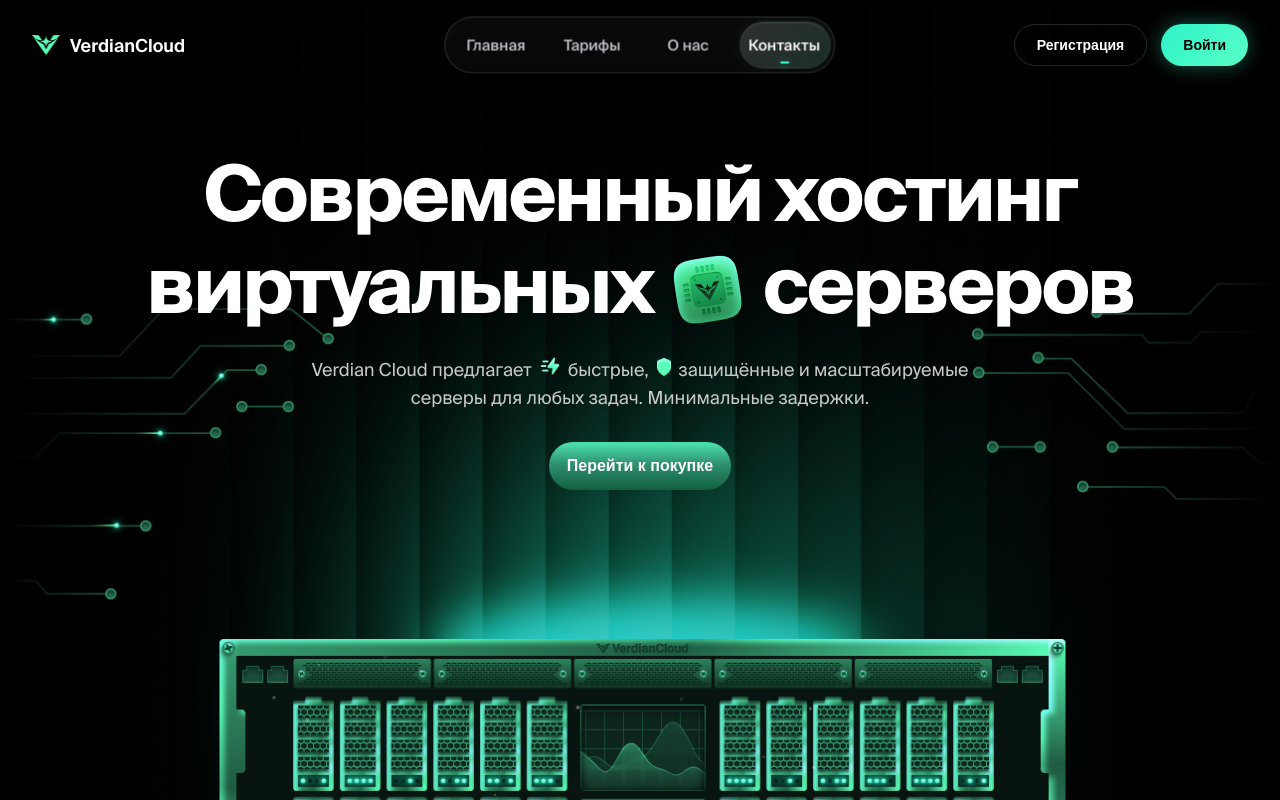
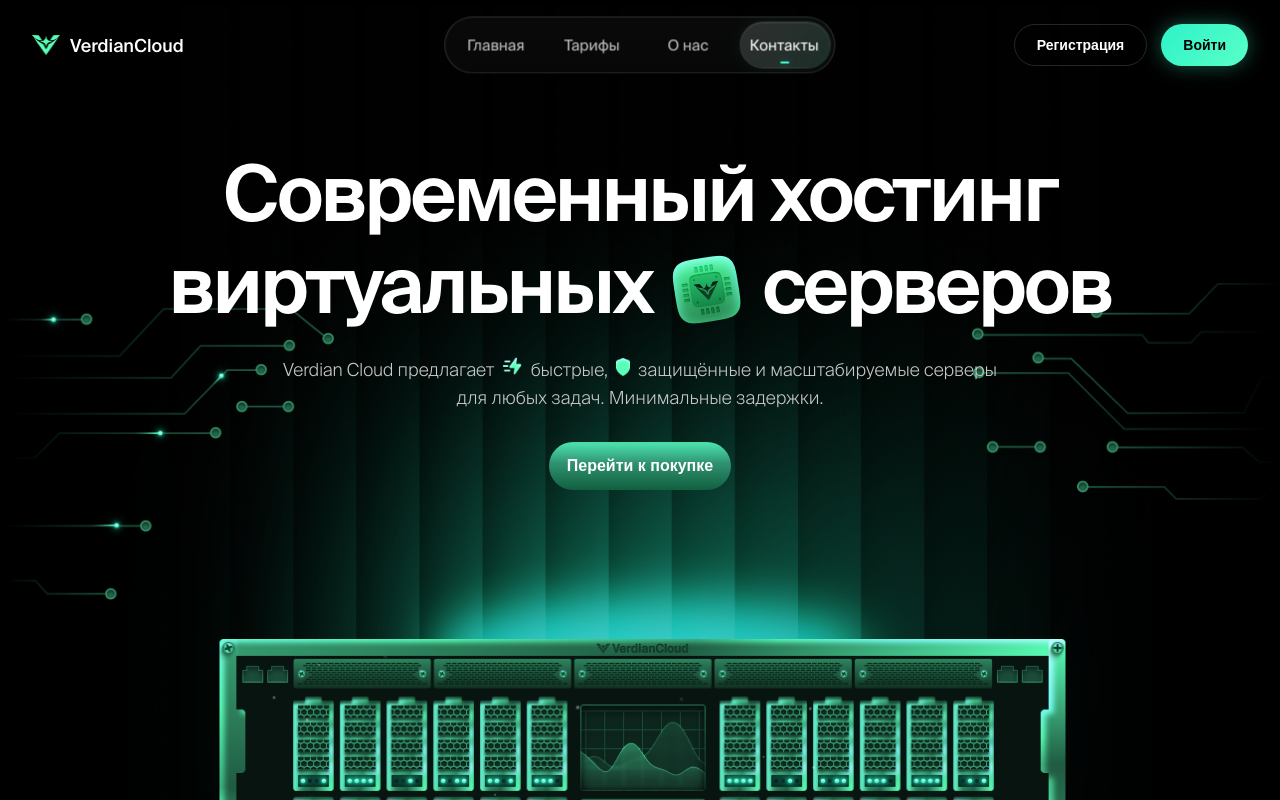
Before and after one commit to xJfour/project_verdian-cloud, a React (Vite) app: page / in a window 1280 px wide. Shown: the top 800 px of the page. Built offline with nearby package versions, Linux system fonts and the light colour scheme.

Commit message:
reduce global font weights by one step

```diff
--- a/src/index.css
+++ b/src/index.css
@@ -1,6 +1,6 @@
 @font-face {
   font-family: "Suisse Intl";
-  src: url("./assets/Suisse Intl/SuisseIntl-Regular.otf") format("opentype");
+  src: url("./assets/Suisse Intl/SuisseIntl-Light.otf") format("opentype");
   font-weight: 400;
   font-style: normal;
   font-display: swap;
@@ -8,7 +8,7 @@
 
 @font-face {
   font-family: "Suisse Intl";
-  src: url("./assets/Suisse Intl/SuisseIntl-Medium.otf") format("opentype");
+  src: url("./assets/Suisse Intl/SuisseIntl-Regular.otf") format("opentype");
   font-weight: 500;
   font-style: normal;
   font-display: swap;
@@ -16,7 +16,7 @@
 
 @font-face {
   font-family: "Suisse Intl";
-  src: url("./assets/Suisse Intl/SuisseIntl-SemiBold.otf") format("opentype");
+  src: url("./assets/Suisse Intl/SuisseIntl-Medium.otf") format("opentype");
   font-weight: 600;
   font-style: normal;
   font-display: swap;
@@ -24,7 +24,7 @@
 
 @font-face {
   font-family: "Suisse Intl";
-  src: url("./assets/Suisse Intl/SuisseIntl-Bold.otf") format("opentype");
+  src: url("./assets/Suisse Intl/SuisseIntl-SemiBold.otf") format("opentype");
   font-weight: 700;
   font-style: normal;
   font-display: swap;
@@ -32,7 +32,7 @@
 
 @font-face {
   font-family: "Suisse Intl";
-  src: url("./assets/Suisse Intl/SuisseIntl-Black.otf") format("opentype");
+  src: url("./assets/Suisse Intl/SuisseIntl-Bold.otf") format("opentype");
   font-weight: 900;
   font-style: normal;
   font-display: swap;
```
